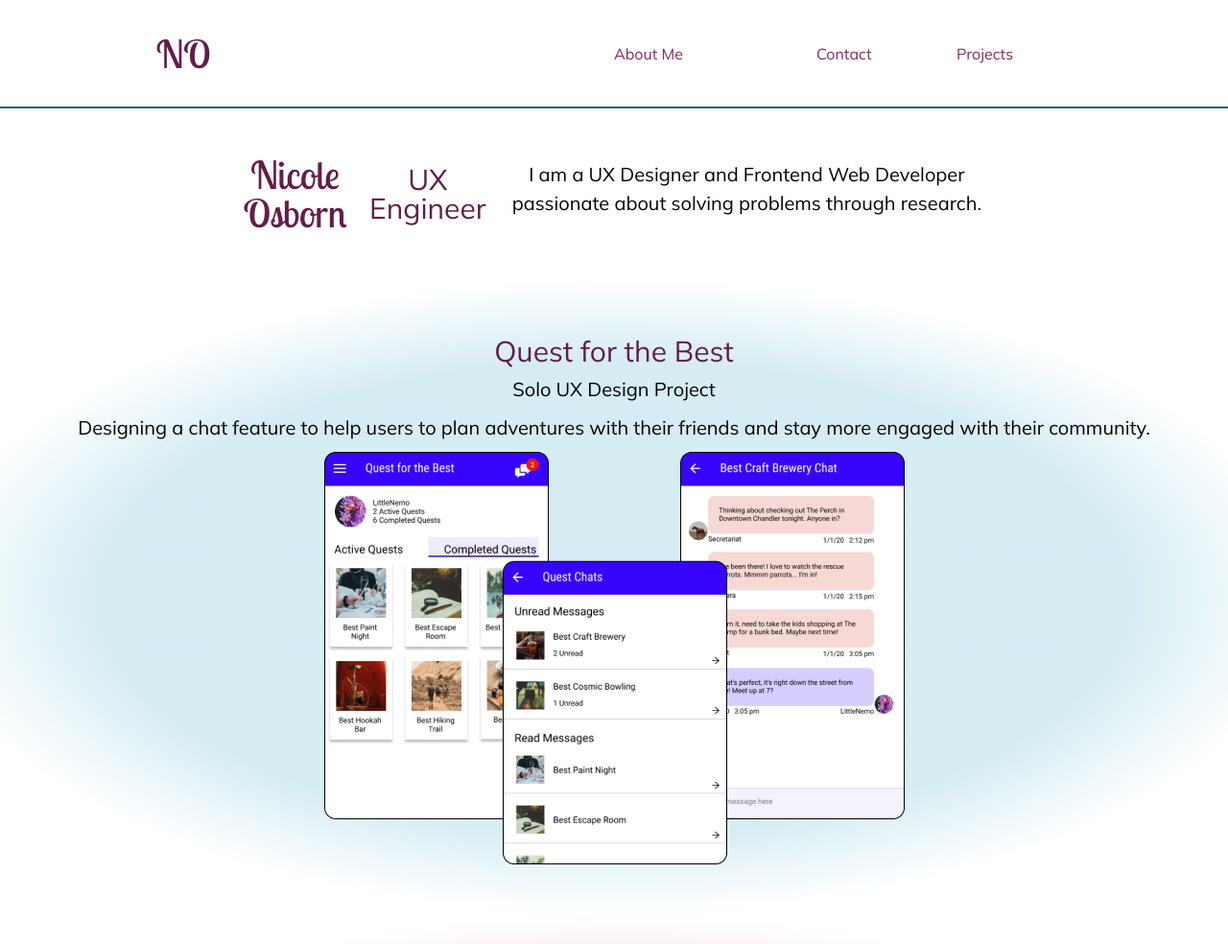
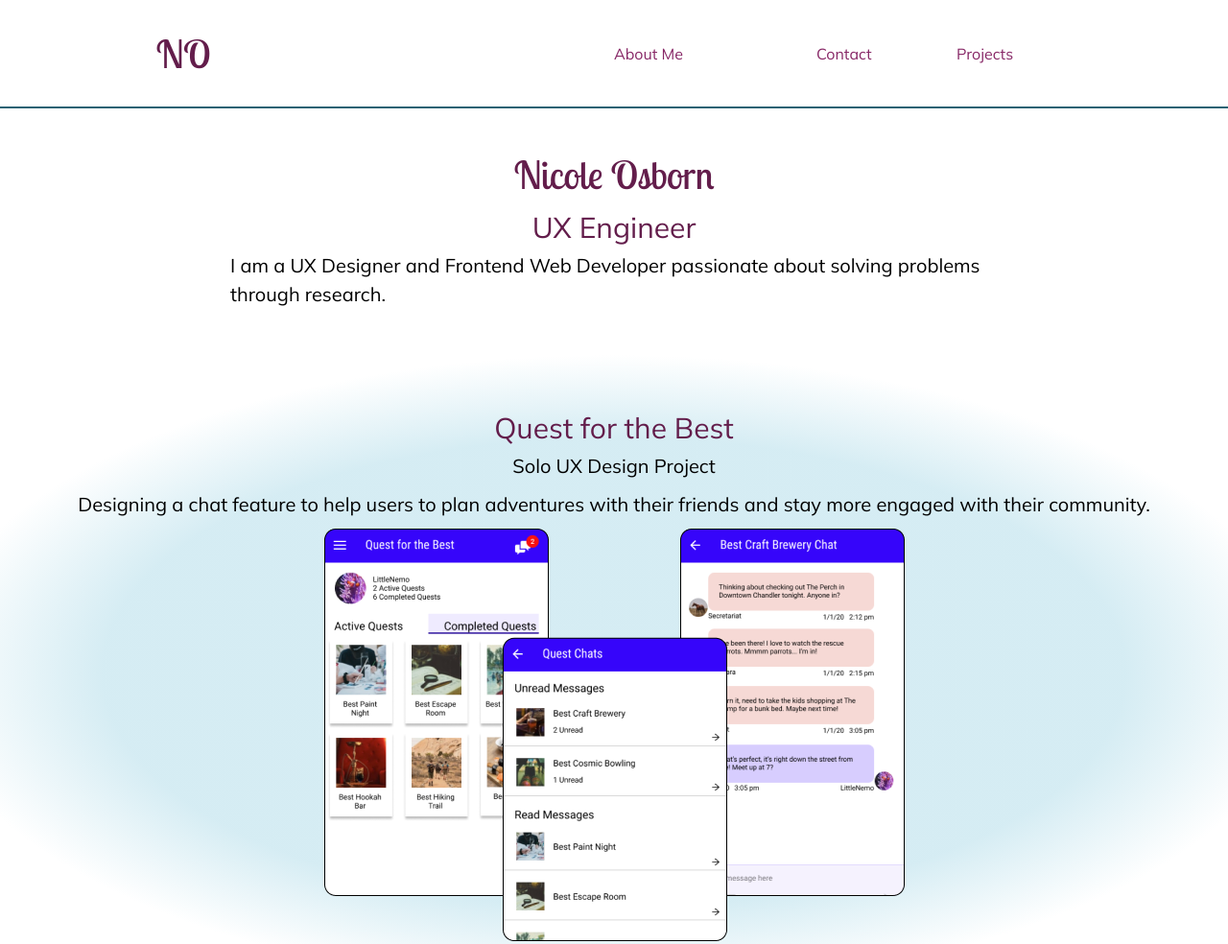
Before and after one commit to NicoleYOsborn/NicoleYOsborn.github.io, a plain HTML site: page index.html in a window 1280 px wide. Shown: the top 984 px of the page at 96% size. Drawn offline with Linux system fonts and the light colour scheme.

Commit message:
fixed style issue on intro page

```diff
--- a/index.html
+++ b/index.html
@@ -53,7 +53,7 @@
         </nav>
     </header>
 
-    <section class="intro">
+    <section class="content">
         <h1>Nicole Osborn</h1>
         <h2>UX Engineer</h2>
         <p>I am a UX Designer and Frontend Web Developer passionate about solving problems through research.</p>
```
